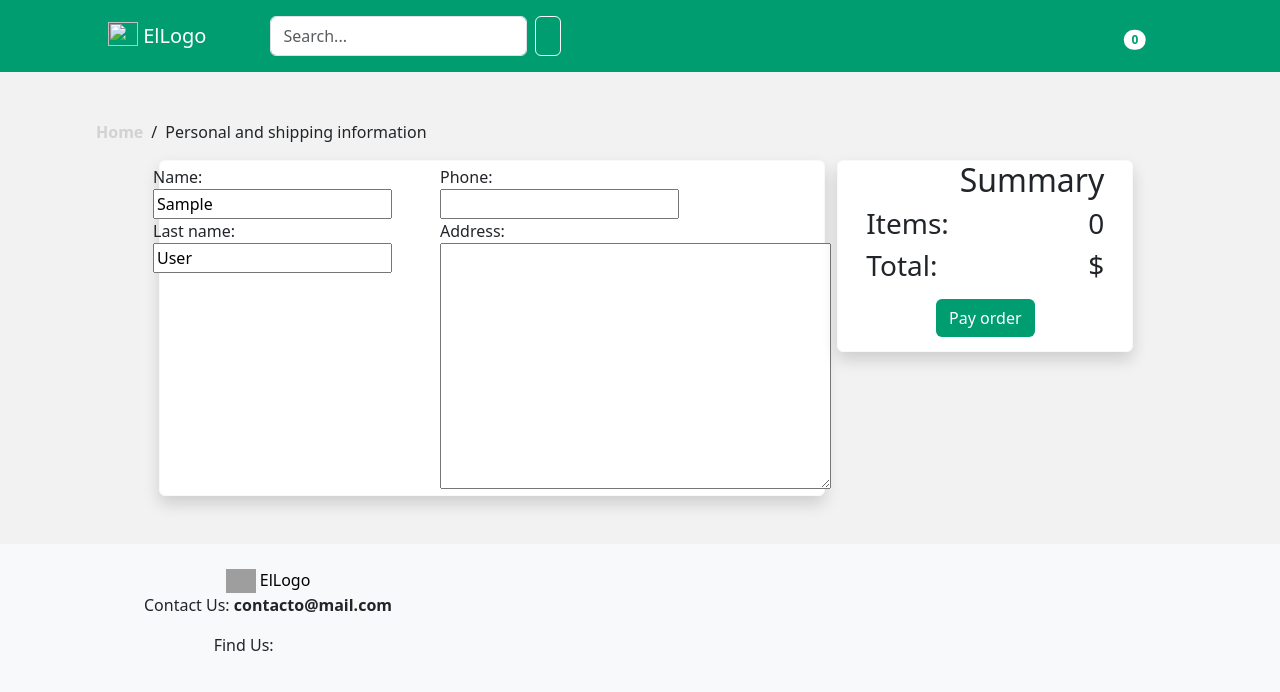
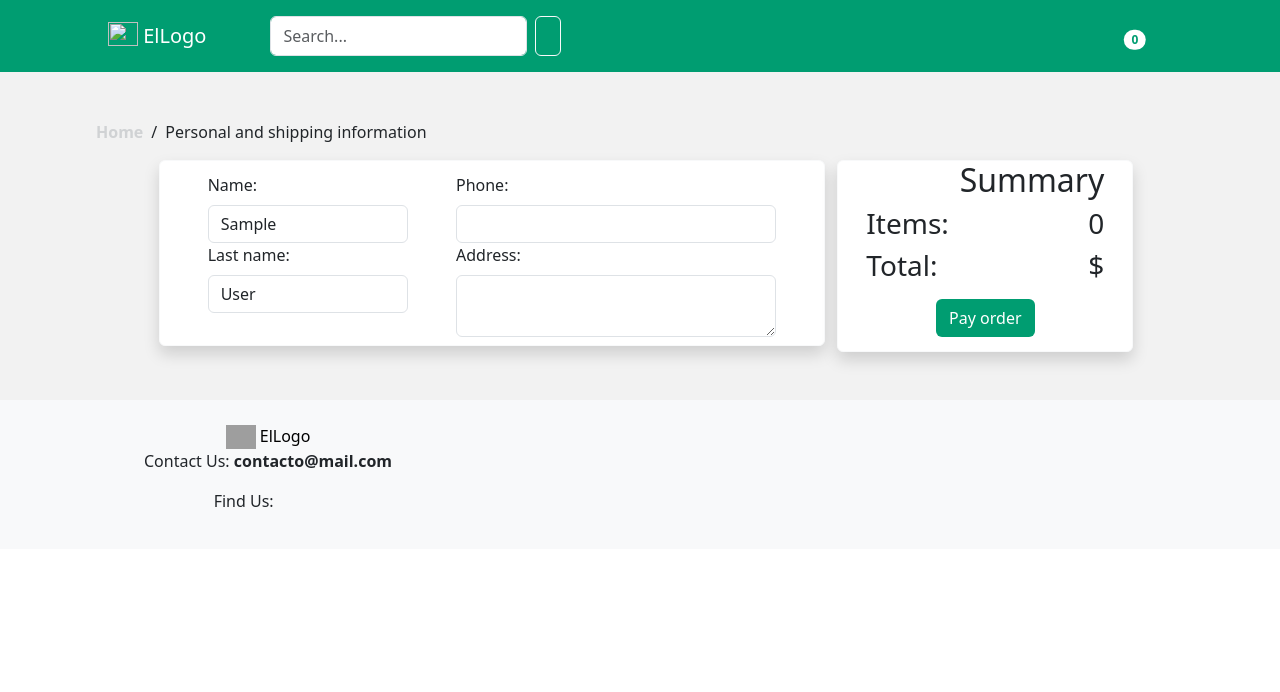
Before and after one commit to Romu9319/all_store, a Django app: page /registerOrder in a window 1280 px wide. Shown: the top 692 px of the page. Run offline with Django 5.2, Linux system fonts and the light colour scheme; the visitor is signed in with stand-in values (Sample User, id 1); data that the repository does not hold is empty; some libraries are stand-ins or nearby versions; grey boxes are pictures that could not be loaded.

Commit message:
fomrs update

```diff
--- a/ecommerce/forms.py
+++ b/ecommerce/forms.py
@@ -10,10 +10,10 @@ class ClientForm(forms.Form):
         ("F", "Female")
     )
 
-    name = forms.CharField(label="Name", max_length=50, required=True)
-    last_name = forms.CharField(label="Last name", max_length=50, required=True)
+    name = forms.CharField(label="Name", max_length=50, required=True,  widget=forms.TextInput(attrs={'class':'form-control'}))
+    last_name = forms.CharField(label="Last name", max_length=50, required=True, widget=forms.TextInput(attrs={'class':'form-control'}))
     email = forms.EmailField(label="Email", required=True)
-    address = forms.CharField(label="Address", max_length=50,widget=forms.Textarea)
-    phone = forms.CharField(label="Phone", max_length=20)
+    address = forms.CharField(label="Address", max_length=50,widget=forms.Textarea(attrs={'class':'form-control', 'rows':2}))
+    phone = forms.CharField(label="Phone", max_length=20, widget=forms.TextInput(attrs={'class':'form-control'}))
     gender = forms.ChoiceField(label="Gender", choices=CHOICE_GENDER)
     birthdate = forms.DateField(label="Birthdate", input_formats=['%Y-%m-%d'], widget=DateInput())
--- a/ecommerce/templates/order.html
+++ b/ecommerce/templates/order.html
@@ -15,18 +15,18 @@
 {% csrf_token %}
     <div class="col-7">
         <div class="card border-light shadow">
-            <div class="mx-5 d-flex justify-content-center">
+            <div class="mx-5 my-2 d-flex justify-content-center">
                 <div class="form-group mt-1 me-5">
-                        <label for="{{ clientForm.name.id_for_label }}">Name:</label>
-                        <div>{{clientForm.name}}  </div>
-                        <label for="{{ clientForm.name.id_for_label }}">Last name:</label>
-                        <div>{{clientForm.last_name}} </div>
+                    <label for="name" class="form-label">Name:</label>
+                    {{clientForm.name}}
+                    <label for="last_name" class="form-label">Last name:</label>
+                    {{clientForm.last_name}}
                 </div>
                 <div class="form-group mt-1">
-                    <label for="{{ clientForm.name.id_for_label }}">Phone:</label>
-                    <div>{{clientForm.phone}}</div>
-                    <label for="{{ clientForm.name.id_for_label }}">Address: <div>{{clientForm.address}}</div></label>
-
+                    <label for="phone" class="form-label">Phone:</label>
+                    {{clientForm.phone}}
+                    <label for="address" class="form-label">Address:</label>
+                    {{clientForm.address}}
                 </div>
             </div>
         </div>
```
